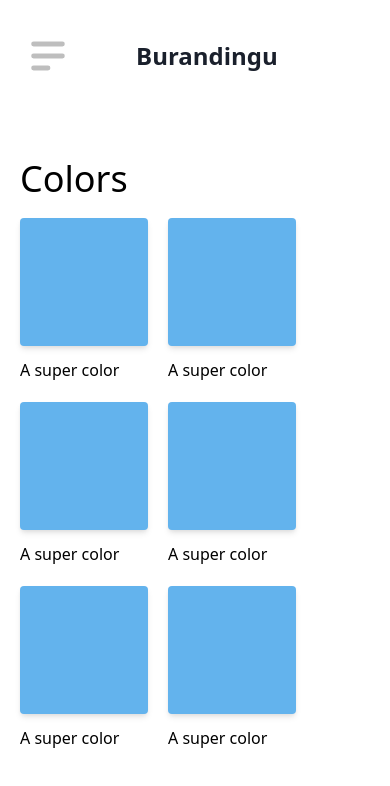
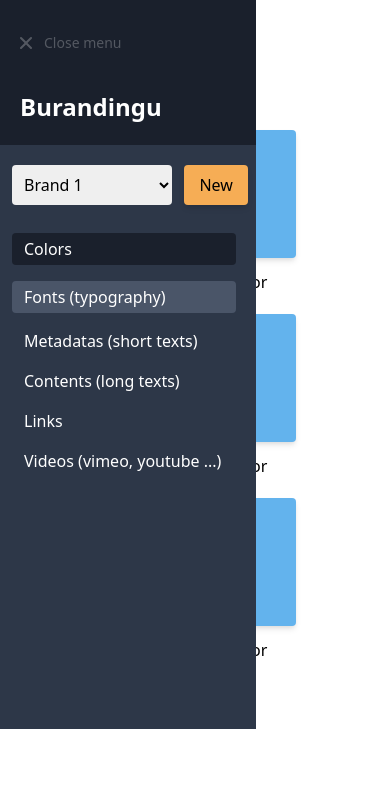
Before and after one commit to ninaly0/burandingu, a website built with Parcel: page index.html in a window 390 px wide. Both pictures are taken after a click on the link 48 px from the left and 56 px from the top of the page. Built offline with nearby package versions, Linux system fonts and the light colour scheme.

Commit message:
added parcel

```diff
--- a/index.html
+++ b/index.html
@@ -6,11 +6,11 @@
     <title>Burandingu</title>
     <link rel="stylesheet" href="css/style.css">
 </head>
-<body>
+<body class="sm:relative">
 
     <!-- HEADER EN MOBILE -->
     <div class="menu flex items-center w-full h-16 p-6 mt-6 md:block md:flex hidden">
-        <a class="w-18 h-18 opacity-25" href="#">
+        <a class="burger-menu w-18 h-18 opacity-25" href="#">
             <svg viewBox="0 0 20 20" fill="currentColor" class="menu-alt2 w-12 h-12"><path fill-rule="evenodd" d="M3 5a1 1 0 011-1h12a1 1 0 110 2H4a1 1 0 01-1-1zM3 10a1 1 0 011-1h12a1 1 0 110 2H4a1 1 0 01-1-1zM3 15a1 1 0 011-1h6a1 1 0 110 2H4a1 1 0 01-1-1z" clip-rule="evenodd"></path></svg>
         </a>
         <h1 class="text-gray-900 font-bold text-2xl ml-16">Burandingu</h1>
@@ -19,14 +19,13 @@
 
     <div class="wrap flex">
         <!-- MENU -->
-        <div class="aside-menu md:hidden">
+        <div class="aside-menu md:hidden sm:absolute top-0 left-0">
             <section class="w-64 bg-gray-900">
-                <h1 class="text-white font-bold text-2xl p-5">Burandingu</h1>
-                <button class="flex items-center p-3 outline-none hidden">
+                <button class="close-btn flex items-center p-4 pt-8 block hidden md:flex">
                     <svg viewBox="0 0 20 20" fill="currentColor" class="x text-white w-5 h-5 opacity-25"><path fill-rule="evenodd" d="M4.293 4.293a1 1 0 011.414 0L10 8.586l4.293-4.293a1 1 0 111.414 1.414L11.414 10l4.293 4.293a1 1 0 01-1.414 1.414L10 11.414l-4.293 4.293a1 1 0 01-1.414-1.414L8.586 10 4.293 5.707a1 1 0 010-1.414z" clip-rule="evenodd"></path></svg>
                     <span class="text-sm text-white text-opacity-25 ml-2">Close menu</span>
                 </button>
-
+                <h1 class="text-white font-bold text-2xl p-5">Burandingu</h1>
             </section>
             <section class="w-64 pl-3 pt-5 bg-gray-800">
                 <div>
--- a/index.js
+++ b/index.js
@@ -0,0 +1,18 @@
+var burger_menu = document.querySelector('.burger-menu');
+var menu_btn = document.querySelector('.menu');
+var aside_menu = document.querySelector('.aside-menu');
+var close_btn = document.querySelector('.close-btn');
+
+burger_menu.addEventListener('click', function(){
+    aside_menu.classList.remove('md:hidden');
+    if (aside_menu.classList != 'md:hidden'){
+        console.log('coucou')
+        menu_btn.classList.add('md:hidden');
+    }
+
+    close_btn.addEventListener('click', function(){
+        console.log('coucou')
+        aside_menu.classList.add('md:hidden');
+        menu_btn.classList.remove('md:hidden');
+    });
+});
--- a/package.json
+++ b/package.json
@@ -4,7 +4,8 @@
   "description": "",
   "main": "index.js",
   "scripts": {
-    "test": "echo \"Error: no test specified\" && exit 1"
+    "test": "echo \"Error: no test specified\" && exit 1",
+    "build": "parcel build index.html"
   },
   "author": "",
   "license": "ISC",
@@ -12,6 +13,7 @@
     "tailwindcss": "^1.7.4"
   },
   "devDependencies": {
-    "cssnano": "^4.1.10"
+    "cssnano": "^4.1.10",
+    "parcel-bundler": "^1.12.4"
   }
 }
```
Also changed, not shown: 1 other file.
